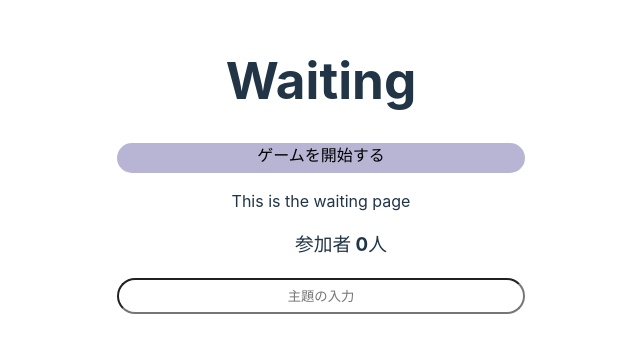
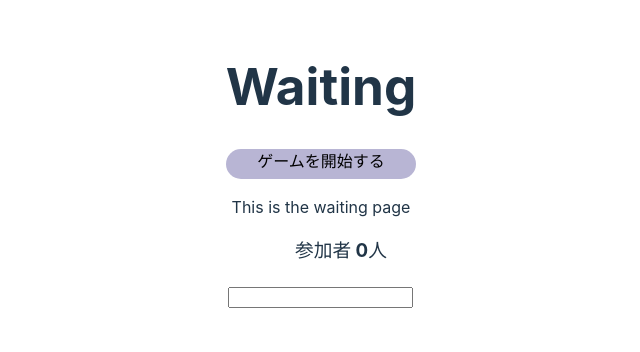
Before and after one commit to itsp-pbl-2023/mind-graph, a React (Vite) app in the folder client/: page /waiting in a window 1280 px wide. Shown: the part 234-586 px from the top of the page, without its empty margins (319-959 px from the left). Built offline with nearby package versions, Linux system fonts and the light colour scheme; what @bufbuild/connect-query, @bufbuild/connect-web, @bufbuild/protobuf would draw is missing.

Commit message:
Revert "changed form style"
This reverts commit 4bb5d94eca6a1a0cef0aa39ae71cd03b11c9782c.

```diff
--- /dev/null
+++ b/client/src/components/input.tsx
@@ -0,0 +1,34 @@
+import {ChangeEvent} from "react"
+
+declare type onChangeHandler = (e: ChangeEvent<HTMLInputElement>) => void
+
+const Input = (
+    { text,
+      onChange,
+      width,
+      value}: {
+        text: string,
+        onChange: onChangeHandler,
+        width: string,
+        value: string
+      },
+    ) => {
+
+    const onChangeHandler = (e: ChangeEvent<HTMLInputElement>) => {
+        onChange(e);
+    }
+
+    return (
+      <div  onChange={onChangeHandler}
+            style={{backgroundColor : "white",
+                    border : "none",
+                    borderRadius : "25px",
+                    height : "30px",
+                    width}}
+            >
+        <div contentEditable="true" style={{color: "grey"}}> { text } </div>
+      </div>
+    )
+  }
+
+  export default Input
--- a/client/src/pages/game.tsx
+++ b/client/src/pages/game.tsx
@@ -34,11 +34,7 @@ const Game = () => {
       <UserList />
       <Timer expire={expireDummy}></Timer>
       <div>
-        <input type="text"
-            placeholder="単語の入力"
-            onChange={(e) => setText(e.target.value)}
-            value = {text}
-            style={{backgroundColor: "white", borderRadius: "25px", height: "30px", width: "400px", color: "black", textAlign: "center"}}/>
+        <input type='text' value={text} onChange={(e) => setText(e.target.value)} />
         <Button text='送信' onClick={() => send()}/>
       </div>
     </div>
--- a/client/src/pages/title.tsx
+++ b/client/src/pages/title.tsx
@@ -3,6 +3,7 @@ import logo from "../assets/mindgraphLogo.jpg"
 import {ChangeEvent, useState} from "react"
 import Button from "../components/button"
 import { useSetName } from "../lib/hooks/name"
+import Input from "../components/input"
 
 const Title = () => {
 
@@ -28,13 +29,12 @@ const Title = () => {
 
         <img src={logo} alt="Mind graph logo" />
 
+        <p>名前を入力</p>
         <form>
           <div>
-            <input type="text"
-            placeholder="名前の入力"
-            onChange={handleChange}
-            value = {userName}
-            style={{backgroundColor: "white", borderRadius: "25px", height: "30px", width: "400px", color: "black", textAlign: "center"}}/>
+            <label htmlFor="name">名前</label>
+            <Input text="名前の入力" onChange={handleChange} width="400px" value = {userName}></Input>
+            <input type="text" onChange={handleChange} value = {userName}/>
           </div>
           <Button text="送信" onClick={navigateToWaiting}></Button>
         </form>
--- a/client/src/pages/waiting.tsx
+++ b/client/src/pages/waiting.tsx
@@ -36,12 +36,10 @@ const Waiting = () => {
         <p>This is the waiting page {}</p>
         <UserList />
 
-        <input type="text"
-        placeholder="主題の入力"
-        onChange={(event) => setThemeText(event.target.value)}
-        value = {themeText}
-        style={{backgroundColor: "white", borderRadius: "25px", height: "30px", width: "400px", color: "black", textAlign: "center"}}/>
-
+        <input
+          value={themeText}  // 入力を格納する変数
+          onChange={(event) => setThemeText(event.target.value)}
+        />
       </div>
     </div>
   )
```
